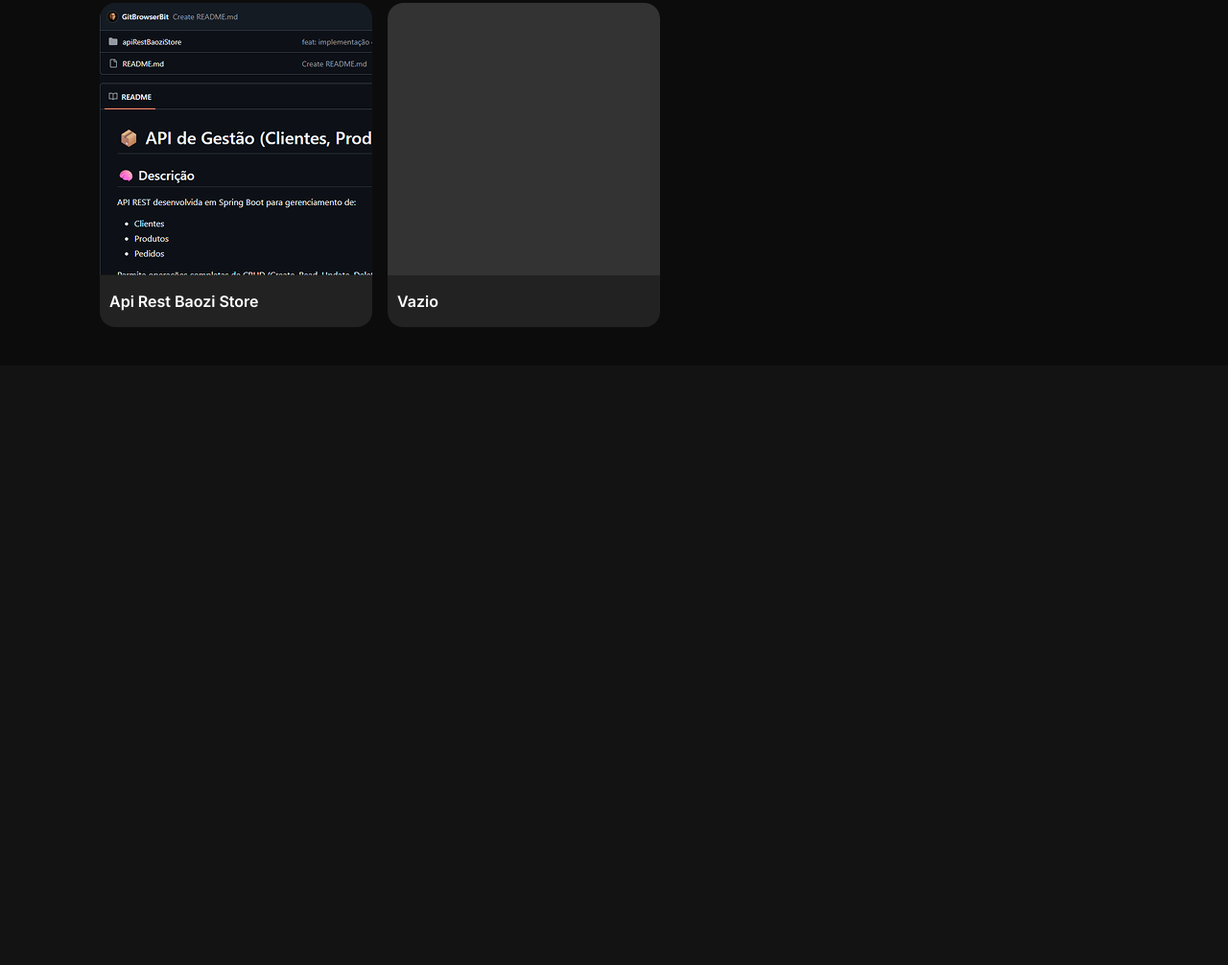
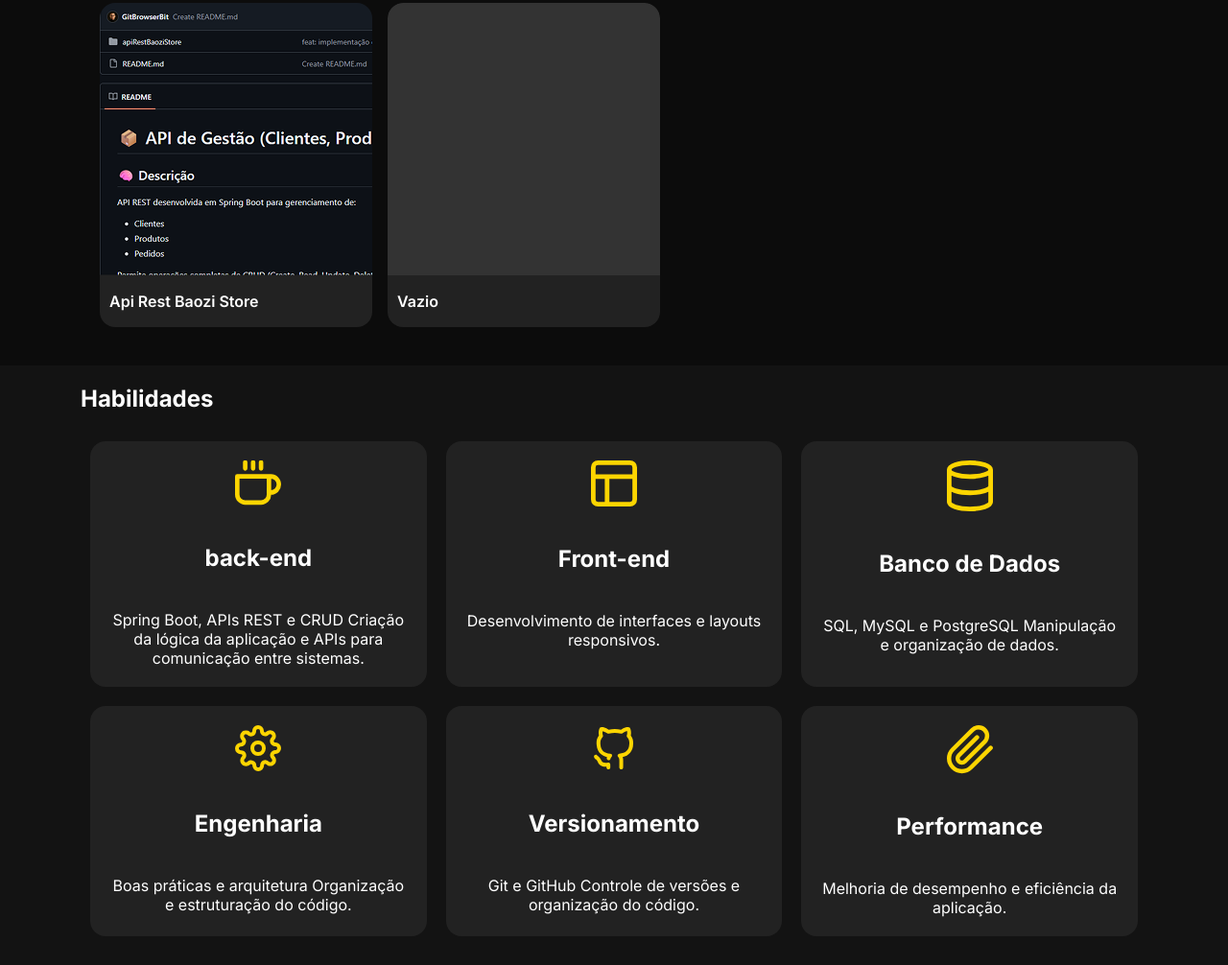
Before and after one commit to GitBrowserBit/portifolio-pessoal, a website built with Vite: page index.html in a window 1280 px wide. Shown: the part 1692-2698 px from the top of the page at 96% size. Before the commit the page ends 2073 px from the top, so only its background shows below. Built offline with nearby package versions, Linux system fonts and the light colour scheme.

Commit message:
feat: sessao habilidade

```diff
--- a/index.html
+++ b/index.html
@@ -300,6 +300,111 @@
           </div>
         </div>
       </section>
+      <section class="habilidades-bg" aria-labelledby="habilidade-titulo">
+        <div class="habilidade">
+          <h2 class="habilidade-titulo" id="habilidade-titulo">Habilidades</h2>
+          <ul class="habilidade-lista">
+            <li class="habilidade-item">
+              <picture>
+                <img
+                  class="habilidade-icon"
+                  src="icons/Icon-backend-yellow.svg"
+                  alt=""
+                  width="48"
+                  height="48"
+                  aria-hidden="true"
+                />
+              </picture>
+              <h3 class="habilidade-item-titulo">back-end</h3>
+              <p class="habilidade-item-texto">
+                Spring Boot, APIs REST e CRUD Criação da lógica da aplicação e
+                APIs para comunicação entre sistemas.
+              </p>
+            </li>
+            <li class="habilidade-item">
+              <picture>
+                <img
+                  class="habilidade-icon"
+                  src="icons/Icon-frontend-yellow.svg"
+                  alt=""
+                  width="48"
+                  height="48"
+                  aria-hidden="true"
+                />
+              </picture>
+              <h3 class="habilidade-item-titulo">Front-end</h3>
+              <p class="habilidade-item-texto">
+                Desenvolvimento de interfaces e layouts responsivos.
+              </p>
+            </li>
+            <li class="habilidade-item">
+              <picture>
+                <img
+                  class="habilidade-icon"
+                  src="icons/Icon-banco-yellow.svg"
+                  alt=""
+                  width="48"
+                  height="48"
+                  aria-hidden="true"
+                />
+              </picture>
+              <h3 class="habilidade-item-titulo">Banco de Dados</h3>
+              <p class="habilidade-item-texto">
+                SQL, MySQL e PostgreSQL Manipulação e organização de dados.
+              </p>
+            </li>
+            <li class="habilidade-item">
+              <picture>
+                <img
+                  class="habilidade-icon"
+                  src="icons/Icon-engenharia-yellow.svg"
+                  alt=""
+                  width="48"
+                  height="48"
+                  aria-hidden="true"
+                />
+              </picture>
+              <h3 class="habilidade-item-titulo">Engenharia</h3>
+              <p class="habilidade-item-texto">
+                Boas práticas e arquitetura Organização e estruturação do
+                código.
+              </p>
+            </li>
+            <li class="habilidade-item">
+              <picture>
+                <img
+                  class="habilidade-icon"
+                  src="icons/icon-git-yellow.svg"
+                  alt=""
+                  width="48"
+                  height="48"
+                  aria-hidden="true"
+                />
+              </picture>
+              <h3 class="habilidade-item-titulo">Versionamento</h3>
+              <p class="habilidade-item-texto">
+                Git e GitHub Controle de versões e organização do código.
+              </p>
+            </li>
+            <li class="habilidade-item">
+              <picture>
+                <img
+                  class="habilidade-icon"
+                  src="icons/Icon-performace-yellow.svg"
+                  alt=""
+                  width="48"
+                  height="48"
+                  aria-hidden="true"
+                />
+              </picture>
+              <h3 class="habilidade-item-titulo">Performance</h3>
+              <p class="habilidade-item-texto">
+                Melhoria de desempenho e eficiência da aplicação.
+              </p>
+            </li>
+          </ul>
+        </div>
+      </section>
     </main>
     <script type="module" src="src/main.js"></script>
   </body>
--- a/src/style.css
+++ b/src/style.css
@@ -15,3 +15,5 @@
 @import url("./styles/sobre.css");
 /*portifolio*/
 @import url("./styles/portifolio.css");
+/*habilidade*/
+@import url("./styles/habilidade.css");
--- /dev/null
+++ b/src/styles/habilidade.css
@@ -0,0 +1,56 @@
+.habilidade {
+  padding: 16px;
+}
+
+.habilidade-titulo {
+  color: var(--cor-texto-primaria);
+  font-size: var(--fonte-2-md);
+  margin-bottom: 20px;
+}
+
+.habilidade-lista {
+  display: grid;
+}
+
+.habilidade-item {
+  background-color: var(--cor-bg-segundario);
+  display: flex;
+  flex-direction: column;
+  align-items: center;
+  text-align: center;
+  border-radius: 16px;
+  margin: 10px;
+  transition: 0.3s ease;
+}
+
+.habilidade-item:hover {
+  transform: scale(1.05);
+}
+.habilidade-icon,
+.habilidade-item-titulo,
+.habilidade-item-texto {
+  margin: 20px;
+}
+.habilidade-item-titulo {
+  font-size: var(--fonte-2-md);
+  color: var(--cor-texto-primaria);
+}
+.habilidade-item-texto {
+  font-size: var(--fonte-2-xs);
+  color: var(--cor-texto-primaria);
+}
+
+@media (min-width: 500px) {
+  .habilidade-lista {
+    display: grid;
+    grid-template-columns: 1fr 1fr;
+  }
+}
+@media (min-width: 800px) {
+  .habilidade {
+    padding: 20px 84px;
+  }
+  .habilidade-lista {
+    grid-template-columns: 1fr 1fr 1fr;
+  }
+}
--- a/src/styles/utils/cores.css
+++ b/src/styles/utils/cores.css
@@ -4,4 +4,5 @@
   --cor-texto-primaria: #ffffff; /* texto principal */
   --cor-texto-segundaria: #333333;
   --color-bg: #0c0c0c; /* fundo principal */
+  --cor-bg-segundario: #222222;
 }
```
Also changed, not shown: public/icons/Icon-backend-yellow.svg (added), public/icons/Icon-banco-yellow.svg (added), public/icons/Icon-engenharia-yellow.svg (added), public/icons/Icon-frontend-yellow.svg (added), public/icons/Icon-performace-yellow.svg (added).
